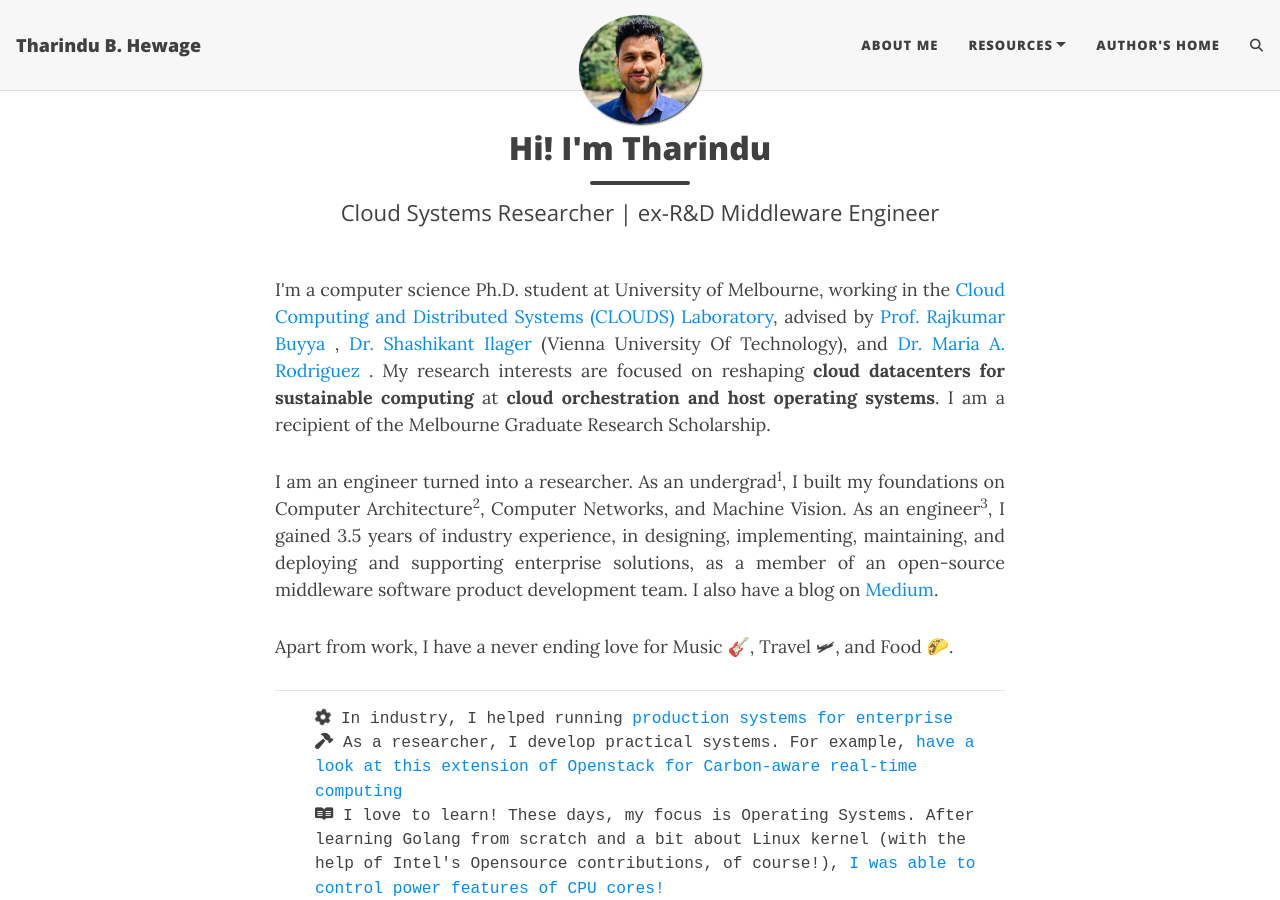
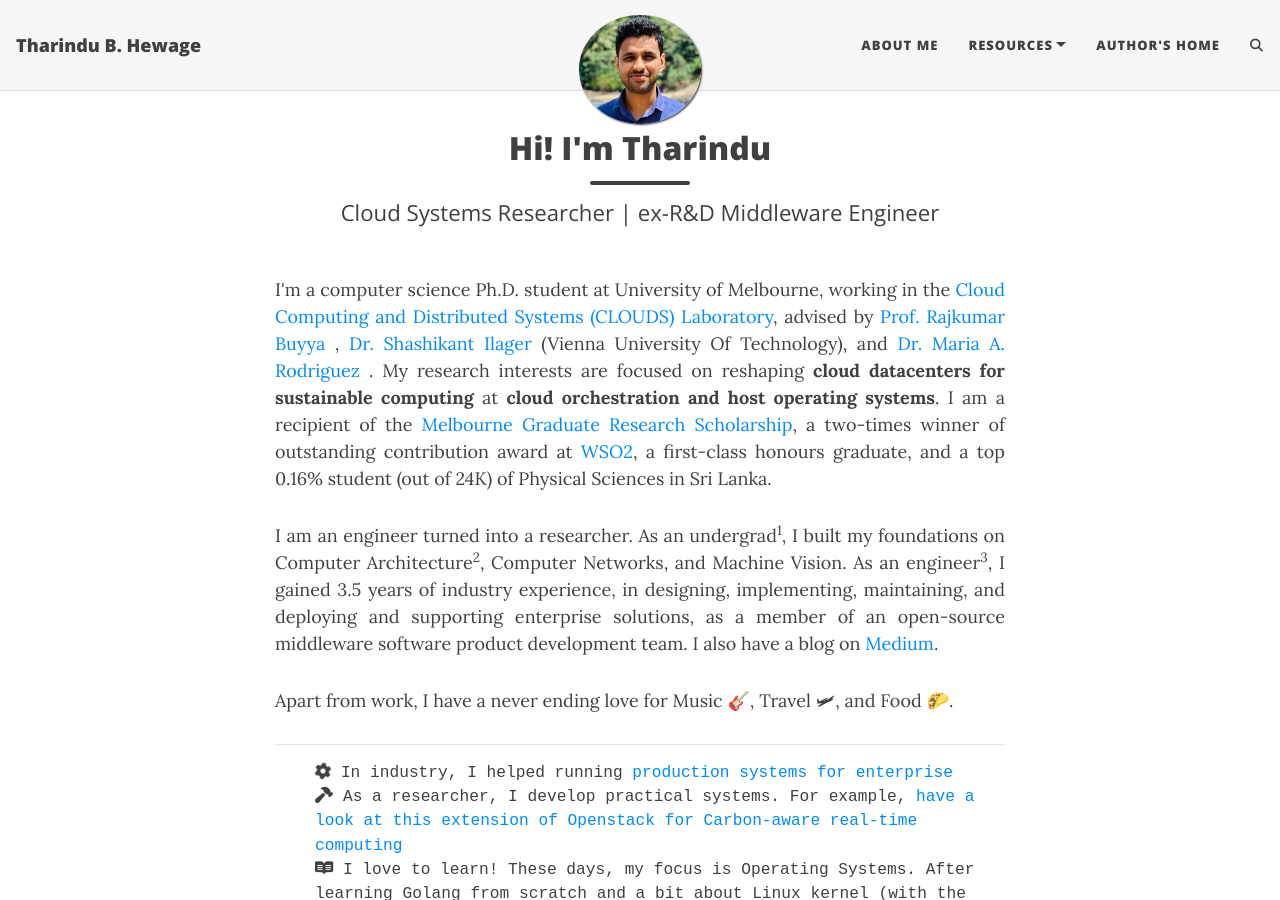
Before and after one commit to tharindu-b-hewage/tharindu-b-hewage.github.io, a Jekyll site: the page built from index.html, in a window 1280 px wide and 900 px high. Built offline with Jekyll 4.4.1, drawn with Linux system fonts in a browser that asks for light colours; nearby versions of some CDN libraries; the list of posts is cut into pages by our own code; comment, search, counter and statistics services are not loaded.

Commit message:
Improve overview

```diff
--- a/index.html
+++ b/index.html
@@ -10,8 +10,8 @@ I'm a computer science Ph.D. student at University of Melbourne, working in the
     Distributed Systems (CLOUDS) Laboratory</a>, advised by <a href="http://www.buyya.com"> Prof. Rajkumar Buyya </a>, <a href="http://shashikantilager.com"> Dr. Shashikant Ilager</a>
 (Vienna University Of Technology),
     and <a href="https://findanexpert.unimelb.edu.au/profile/776966-maria-read"> Dr. Maria A. Rodriguez </a>. My research interests are focused on reshaping <strong>cloud datacenters for sustainable
-    computing</strong> at <strong>cloud orchestration and host operating systems</strong>. I am a recipient of the Melbourne
-Graduate Research Scholarship.
+    computing</strong> at <strong>cloud orchestration and host operating systems</strong>. I am a recipient of the <a href="https://scholarships.unimelb.edu.au/awards/graduate-research-scholarships">Melbourne
+    Graduate Research Scholarship</a>, a two-times winner of outstanding contribution award at <a href="https://wso2.com">WSO2</a>, a first-class honours graduate, and a top 0.16% student (out of 24K) of Physical Sciences in Sri Lanka.
 </p>
 <p style="text-align: justify;">
 I am an engineer turned into a researcher. As an undergrad<sup>1</sup>, I built my foundations on Computer Architecture<sup>2</sup>,
@@ -24,7 +24,6 @@ Apart from work, I have a never ending love for Music 🎸, Travel &#128745;, an
 <p/>
 
 <hr>
-
 <ul class="styled-ul">
     <li><i class="fa-solid fa-cog fa-spin" style="--fa-animation-duration: 7s;"></i> In industry, I helped running <a href="https://github.com/wso2/product-is/commits?author=tharindu-b-hewage">production systems for enterprise</a></li>
     <li><i class="fa-solid fa-hammer fa-bounce" style="--fa-animation-duration: 3s;"></i> As a researcher, I develop practical systems. For example, <a href="https://github.com/crunchycookie/openstack-gc">have a look at this extension of Openstack for Carbon-aware real-time computing</a></li>
@@ -39,7 +38,6 @@ Apart from work, I have a never ending love for Music 🎸, Travel &#128745;, an
         <li><sup>3</sup> Senior R&D Engineer in the Identity and Access Management team at WSO2, a middleware company based in Mountain View, California, United States.</li>
     </ul>
 </div>
-
 <hr>
 
 <style>
```
